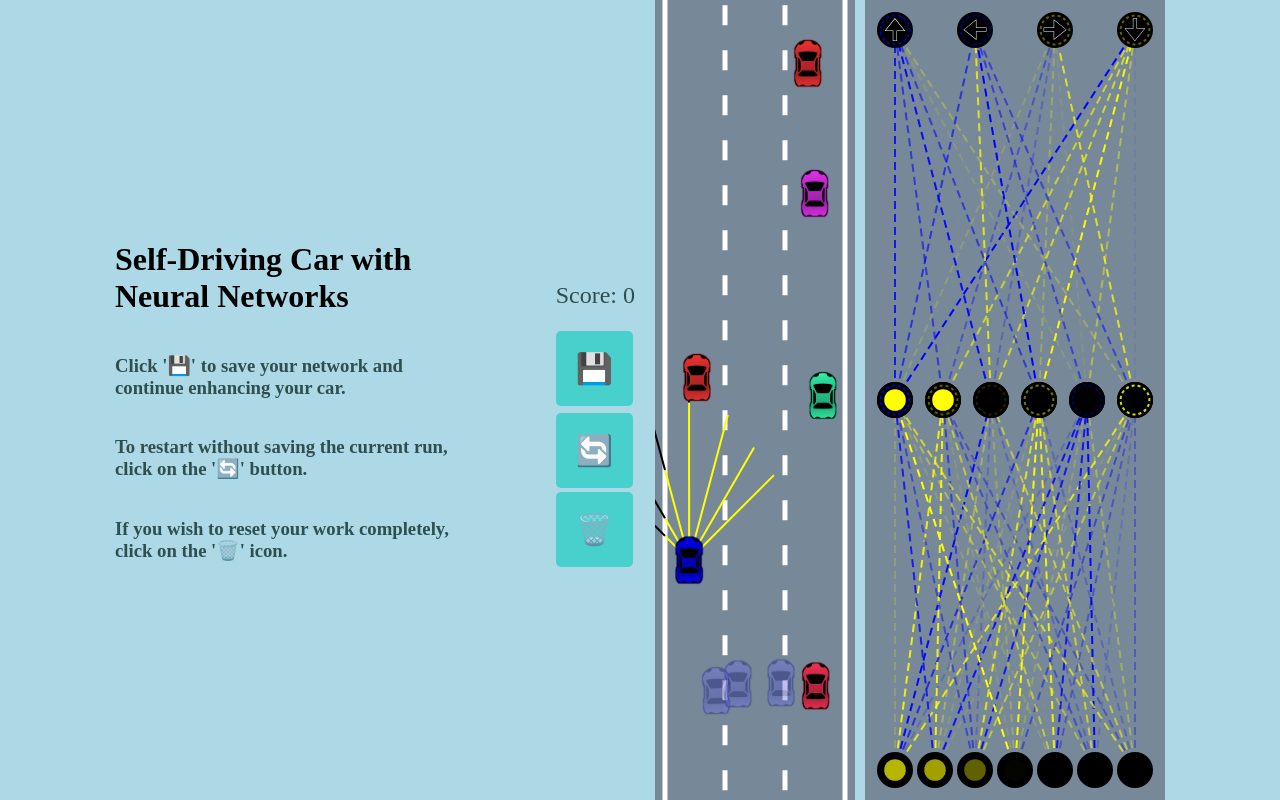
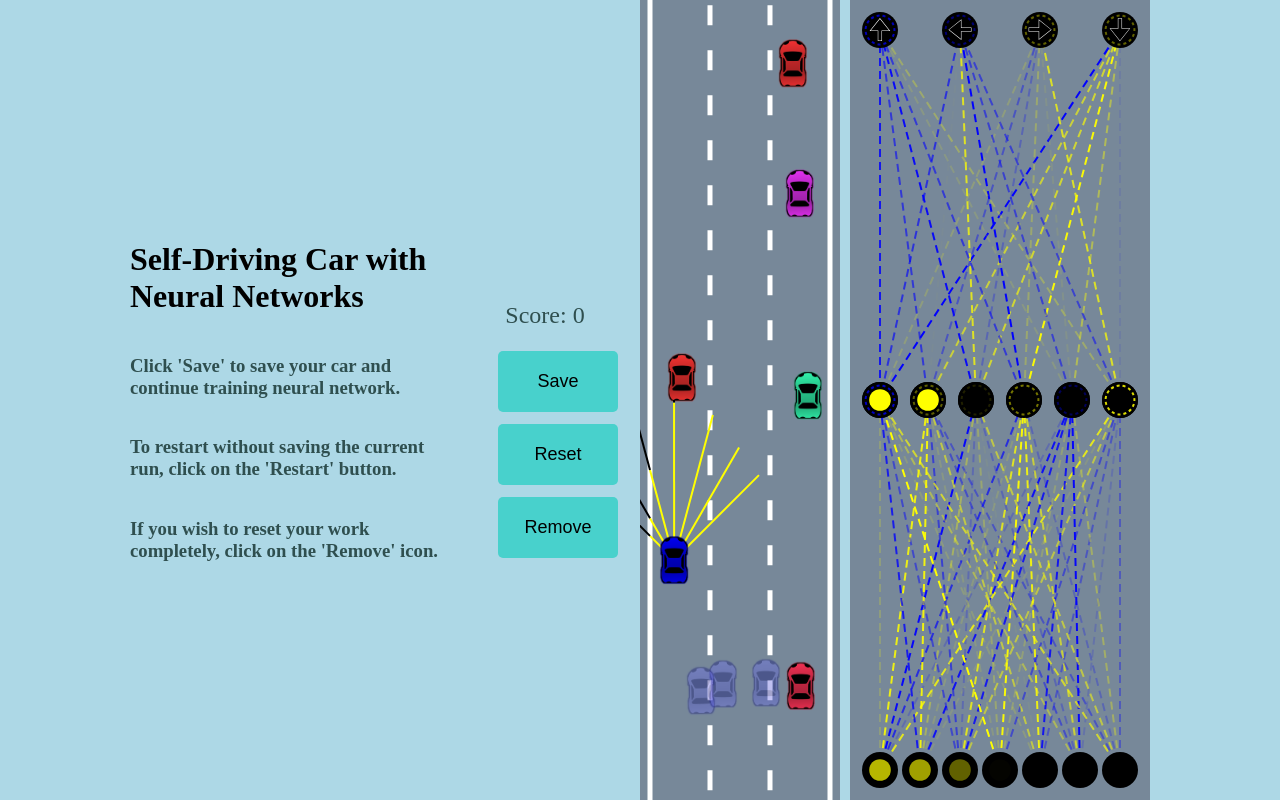
Before and after one commit to arabacibahadir/self-driving-car, a plain HTML site: page index.html in a window 1280 px wide. Drawn offline with Linux system fonts and the light colour scheme.

Commit message:
fix style

```diff
--- a/index.html
+++ b/index.html
@@ -4,17 +4,17 @@
     <link rel="stylesheet" href="style.css">
 </head>
 <body>
-    <div style="margin-right: 20px; width: 350px; display:flex; flex-direction:column;">
+    <div style="margin-right: 20px; width: 320px; display:flex; flex-direction:column;">
         <h1>Self-Driving Car with Neural Networks</h1>
-        <h3 style="color: darkslategrey;">Click '💾' to save your network and continue enhancing your car.</h3>
-        <h3 style="color: darkslategrey;">To restart without saving the current run, click on the '🔄' button.</h3>
-        <h3 style="color: darkslategrey;">If you wish to reset your work completely, click on the '🗑️' icon.</h3>
+        <h3 style="color: darkslategrey;">Click 'Save' to save your car and continue training neural network.</h3>
+        <h3 style="color: darkslategrey;">To restart without saving the current run, click on the 'Restart' button.</h3>
+        <h3 style="color: darkslategrey;">If you wish to reset your work completely, click on the 'Remove' icon.</h3>
     </div>
-    <div style="width: 150px;margin-right: 20px; margin-top: 50px;">
-        <div id="deletedCarsCount" style="color: darkslategrey;font-size: 24px; text-align: right;padding-bottom: 20px;">Score: 0</div>
-        <button onclick="save()" style="font-size: 30px; padding: 20px; float: right; margin-bottom: 5px;">💾</button>
-        <button onclick="reset()" style="font-size: 30px; padding: 20px; float: right;">🔄</button>
-        <button onclick="discard()" style="font-size: 30px; padding: 20px; float: right;">🗑️</button>
+    <div style="width: 150px;margin-right: 20px; margin-top: 70px;">
+        <div id="deletedCarsCount" style="color: darkslategrey;font-size: 24px; text-align: center;padding-bottom: 20px;">Score: 0</div>
+        <button onclick="save()" style="font-size: 18px; padding: 20px; float: right;min-width: 120px; margin-bottom: 10px;">Save</button>
+        <button onclick="reset()" style="font-size: 18px; padding: 20px; float: right;min-width: 120px;margin-bottom: 10px;">Reset</button>
+        <button onclick="discard()" style="font-size: 18px; padding: 20px; float: right;min-width: 120px;margin-bottom: 10px;">Remove</button>
     </div>
     <canvas id="carCanvas" style="margin-right: 10px;"></canvas>
     <canvas id="networkCanvas"></canvas>
--- a/main.js
+++ b/main.js
@@ -53,7 +53,6 @@ function generateCars(N) {
 
 let deletedCars = [];
 animate();
-startTimer();
 
 function animate(time) {
   for (let i = 0; i < traffic.length; i++) {
```
